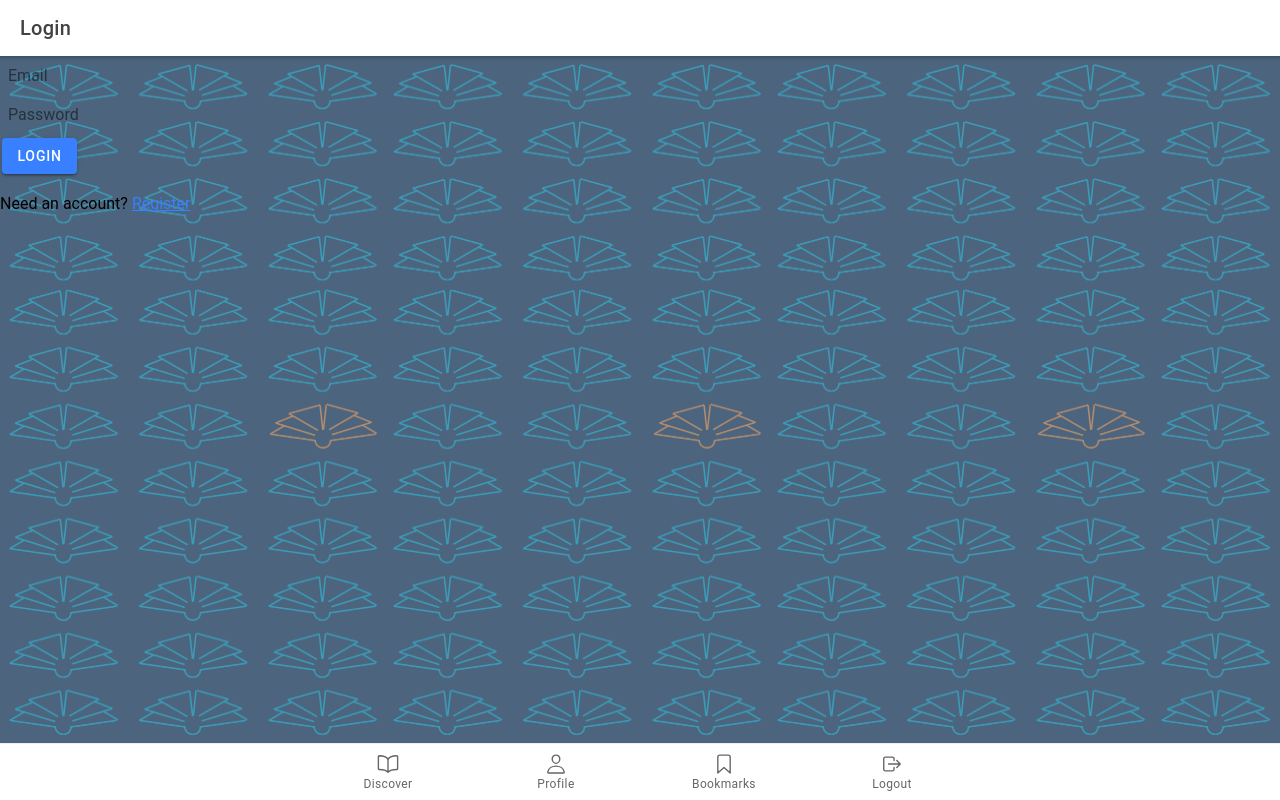
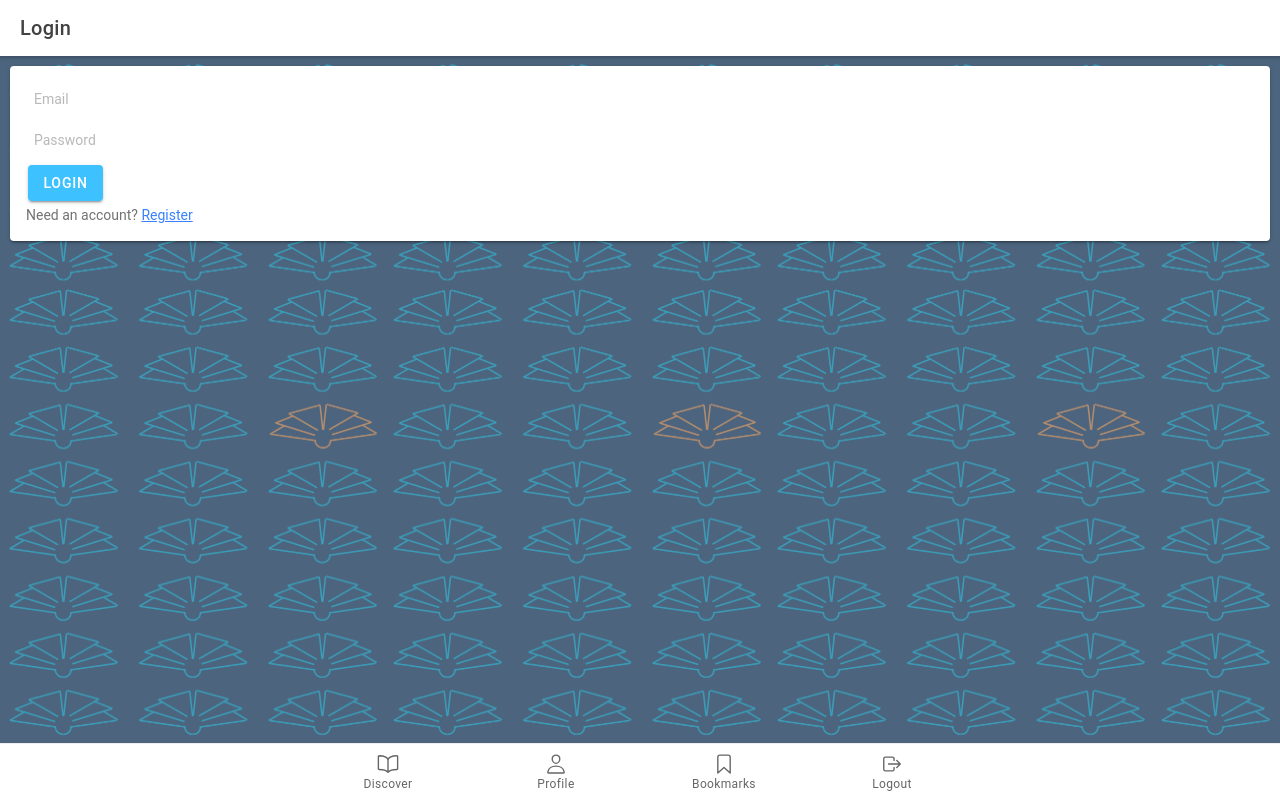
Before and after one commit to cassidyfoust/bookmarkd, a React (Create React App) app: page /login in a window 1280 px wide. Built offline with nearby package versions, Linux system fonts and the light colour scheme; no server answers.

Commit message:
final changes

```diff
--- a/src/pages/Home.js
+++ b/src/pages/Home.js
@@ -1,4 +1,4 @@
-import { IonContent, IonHeader, IonPage, IonTitle, IonToolbar, IonInput, IonButton } from '@ionic/react';
+import { IonContent, IonHeader, IonPage, IonTitle, IonToolbar, IonButton, IonCard, IonCardContent } from '@ionic/react';
 import React, { useState, useEffect } from "react";
 import {getCurrentUser} from '../firebaseConfig';
 import './Profile.css';
@@ -23,11 +23,14 @@
         </IonToolbar>
       </IonHeader>
       <IonContent className="ion-padding">
-        <h2>Have an account?</h2>
-        <IonButton routerLink="/login">Login</IonButton>
-        <h2>Need an account?</h2>
-        <IonButton routerLink="/register">Register</IonButton>
-
+        <IonCard>
+          <IonCardContent>
+            <h2>Have an account?</h2>
+            <IonButton routerLink="/login">Login</IonButton>
+            <h2>Need an account?</h2>
+            <IonButton routerLink="/register">Register</IonButton>
+          </IonCardContent>
+        </IonCard>
       </IonContent>
     </IonPage>
   );
--- a/src/pages/Login.js
+++ b/src/pages/Login.js
@@ -1,4 +1,4 @@
-import { IonContent, IonHeader, IonPage, IonTitle, IonToolbar, IonInput, IonButton, IonLoading } from '@ionic/react';
+import { IonContent, IonHeader, IonPage, IonTitle, IonToolbar, IonInput, IonButton, IonLoading , IonCard, IonCardContent} from '@ionic/react';
 import React,{useState} from 'react';
 import './Login.css';
 import { Link } from 'react-router-dom';
@@ -30,12 +30,27 @@
           <IonTitle>Login</IonTitle>
         </IonToolbar>
       </IonHeader>
-      <IonLoading message="Please wait..." isOpen={busy} duration={0}/>
+      <IonLoading message="Please wait..." isOpen={busy} duration={0} />
       <IonContent className="ion-padding">
-        <IonInput placeholder="Email" value={username} onIonChange={(e) => setUsername(e.target.value)}></IonInput>
-        <IonInput placeholder="Password" value={password} type="password" onIonChange={(e) => setPassword(e.target.value)}></IonInput>
-        <IonButton onClick={login}>Login</IonButton>
-        <p>Need an account? <Link to="/register">Register</Link></p>
+        <IonCard>
+          <IonCardContent>
+            <IonInput
+              placeholder="Email"
+              value={username}
+              onIonChange={e => setUsername(e.target.value)}
+            ></IonInput>
+            <IonInput
+              placeholder="Password"
+              value={password}
+              type="password"
+              onIonChange={e => setPassword(e.target.value)}
+            ></IonInput>
+            <IonButton color="secondary" onClick={login}>Login</IonButton>
+            <p>
+              Need an account? <Link to="/register">Register</Link>
+            </p>
+          </IonCardContent>
+        </IonCard>
       </IonContent>
     </IonPage>
   );
--- a/src/pages/Register.js
+++ b/src/pages/Register.js
@@ -1,4 +1,4 @@
-import { IonContent, IonHeader, IonPage, IonTitle, IonToolbar, IonInput, IonButton, IonLoading } from '@ionic/react';
+import { IonContent, IonHeader, IonPage, IonTitle, IonToolbar, IonInput, IonButton, IonLoading, IonCard, IonCardContent } from '@ionic/react';
 import React, { useState } from 'react';
 import './Register.css';
 import { Link } from 'react-router-dom';
@@ -36,27 +36,33 @@
       </IonHeader>
       <IonLoading message="Please wait..." isOpen={busy} duration={0} />
       <IonContent className="ion-padding">
+        <IonCard>
+          <IonCardContent>
             <IonInput
               placeholder="Email"
               value={username}
-          onIonChange={(e) => setUsername(e.target.value)}
+              onIonChange={e => setUsername(e.target.value)}
             ></IonInput>
             <IonInput
               placeholder="Password"
               value={password}
               type="password"
-          onIonChange={(e) => setPassword(e.target.value)}
+              onIonChange={e => setPassword(e.target.value)}
             ></IonInput>
             <IonInput
               placeholder="Confirm Password"
               type="password"
               value={confirmPassword}
-          onIonChange={(e) => setConfirmPassword(e.target.value)}
+              onIonChange={e => setConfirmPassword(e.target.value)}
             ></IonInput>
-        <IonButton onClick={register}>Register</IonButton>
+            <IonButton color="secondary" onClick={register}>
+              Register
+            </IonButton>
             <p>
               Already have an account? <Link to="/login">Login</Link>
             </p>
+          </IonCardContent>
+        </IonCard>
       </IonContent>
     </IonPage>
   );
```
Also changed, not shown: public/404.html (added, +33 -0 lines), firebase.json (added), 2 other files (tests, documents, lock files or other folders). Lines whose indentation alone changed are shown as unchanged.
